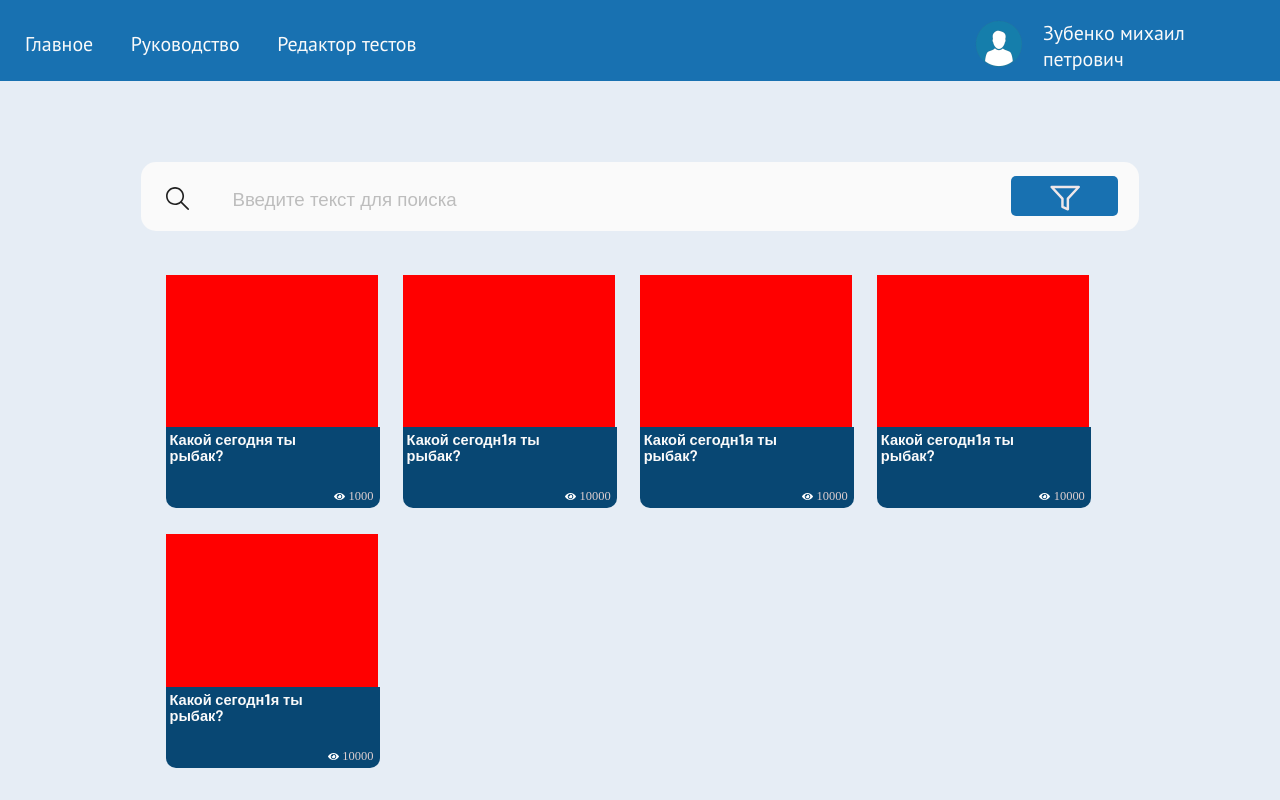
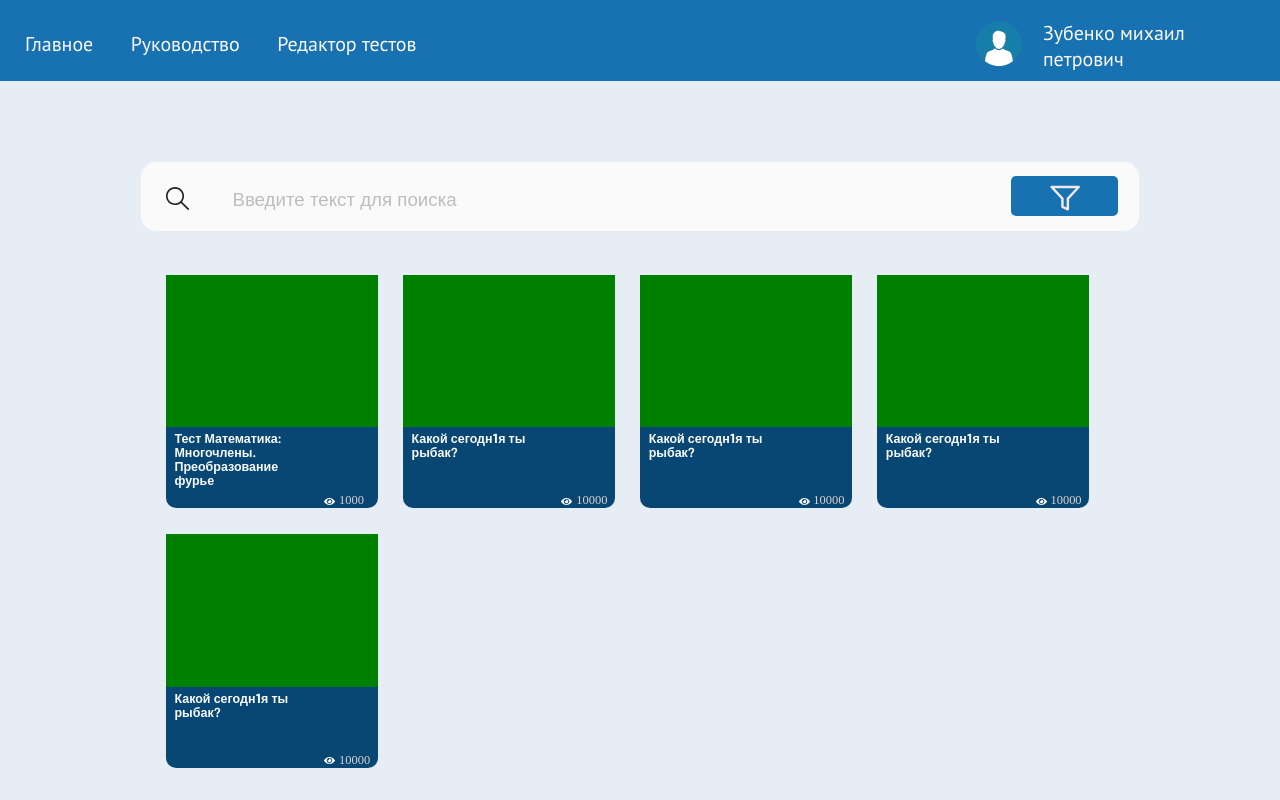
Before and after one commit to edFN/TestEditor, a React (Create React App) app: page / in a window 1280 px wide. Built offline with nearby package versions, Linux system fonts and the light colour scheme.

Commit message:
styling cards

```diff
--- a/src/ components/UI/CardTests/CardTest.css
+++ b/src/ components/UI/CardTests/CardTest.css
@@ -28,20 +28,21 @@
     display:block;
     width: 100%;
     height:65%;
-    background-color: red;;
 }
 
 .card-item .description-card-item{
-    width: 214px;
+    width: 17rem;
     height: 81px;
     background: var(--card-bg-color);
     border-end-end-radius: 10px;
     border-end-start-radius: 10px;
 
-    padding-top: 0.4rem;
-    padding-bottom: 0.5rem;
-    padding-left: 0.3rem;
-    padding-right: 0.5rem;
+    padding-top:0.4rem;
+    padding-left:0.7rem;
+
+
+    display: flex;
+    gap: 0.6rem;
 
 }
 
@@ -50,11 +51,22 @@
     color: var(--white-text-color);
     font-weight: bold;
     font-family: var(--font-epilogue);
+
+    font-size:1rem;
 }
 .card-item .description-card-item .card-views{
     display:flex;
     gap:0.3rem;
     color: #E0D0D0;
-    margin-top: 2rem;
+    align-items: flex-end;
+    vertical-align: middle;
     float:right;
+
 }
+
+.card-item img{
+    margin-bottom: 0.3rem;
+}
+.card-item span{
+
+}
--- a/src/ components/UI/CardTests/CardTest.jsx
+++ b/src/ components/UI/CardTests/CardTest.jsx
@@ -5,10 +5,11 @@ import "./CardTest.css"
 const CardTestItem = ({title,views})=>{
 
     const style={
-        background: `url(` + process.env.PUBLIC_URL + "/image/card.jpg) cover",
+        background: `url('https://swansoftwaresolutions.com/wp-content/uploads/2020/01/Benefits-of-Using-VUE.JS.jpeg') cover`,
         backgroundPosition: `center center`,
         backgroundRepeat: `no-repeat`,
-        backgroundSize:`50%`
+        backgroundSize:`50%`,
+        background: `green`
     }
 
     return (
@@ -28,7 +29,7 @@ const CardTestItem = ({title,views})=>{
 
 const CardTests = ()=>{
     const [cardItemsInfo, setCardItems] = useState([{
-        'title': "Какой сегодня ты рыбак?",
+        'title': "Тест Математика: Многочлены. Преобразование фурье",
         'views': 1000
     }, {
         'title': "Какой сегодн1я ты рыбак?",
@@ -37,12 +38,10 @@ const CardTests = ()=>{
     {
         'title': "Какой сегодн1я ты рыбак?",
         'views': 10000
-    },
-    {
+    },{
         'title': "Какой сегодн1я ты рыбак?",
         'views': 10000
-    },
-    {
+    },{
         'title': "Какой сегодн1я ты рыбак?",
         'views': 10000
     }]);
```
